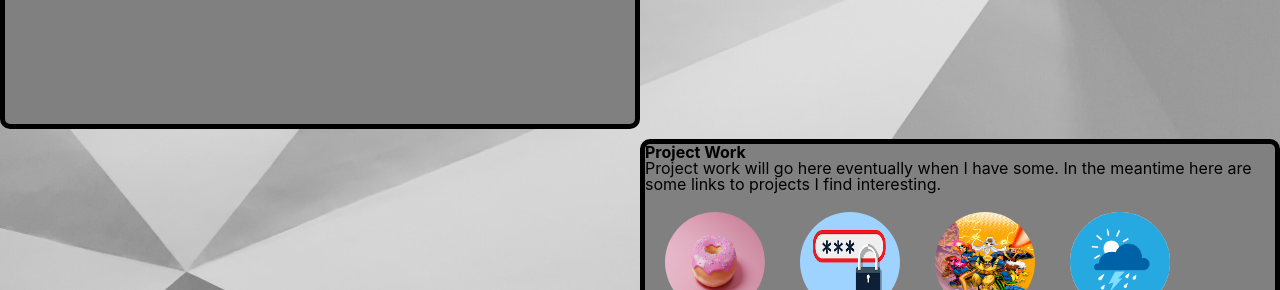
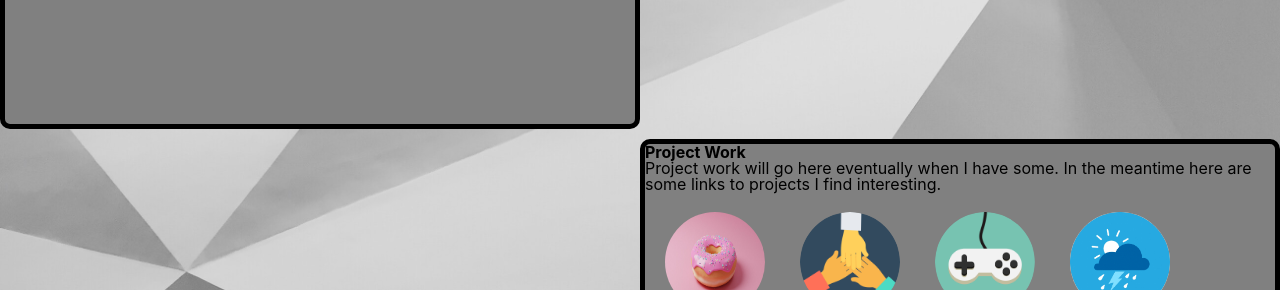
Before and after one commit to Victorini1/myportfololio, a plain HTML site: page index.html in a window 1280 px wide. Shown: the part 931-1221 px from the top of the page. Drawn offline with Linux system fonts and the light colour scheme.

Commit message:
updated links with new projects

```diff
--- a/index.html
+++ b/index.html
@@ -57,8 +57,8 @@
                 <div class="content">
                     <ul>
                         <li><a href="https://github.com/wulfsounds/g3p-junkfood" target="_blank" ><img src="./assets/images/donut.jpg" alt="pink glazed donut"></a></li>
-                        <li><a href="https://github.com/Victorini1/PasswordGenerator" target="_blank"><img src="./assets/images/password.png" alt="password with lock"></a></li>
-                        <li><a href="https://github.com/Victorini1/Online_Quiz" target="_blank"><img src="./assets/images/background_image.jpg" alt="90s xmen poster"></a></li>
+                        <li><a href="https://github.com/Victorini1/Team_Generator" target="_blank"><img src="./assets/images/team generator.png" alt="password with lock"></a></li>
+                        <li><a href="htthttps://github.com/ksjefferies/project-2" target="_blank"><img src="./assets/images/Video-Game-Controller-Icon-IDV-green.svg.png" alt="90s xmen poster"></a></li>
                         <li><a href="https://github.com/Victorini1/Weather_Dashboard" target="_blank"><img src="./assets/images/weather.jpg" alt="weather icon"></a></li>
                     </ul>
                 </div>
@@ -70,7 +70,7 @@
             <div class="content">
                 <ul>
                     <li><a href="mailto:Victor@gmail.com"><img src="./assets/images/gmail.png"></a></li>
-                    <li><a href="https://www.linkedin.com/in/victor-kennedy5/" target="_blank"><img src="./assets/images/linkedin.png"</a></li>
+                    <li><a href="https://www.linkedin.com/in/victor-kennedy5/" target="_blank"><img src="./assets/images/linkedin.png"></a></li>
                     <li><a href="https://github.com/Victorini1" target="_blank"><img src="./assets/images/github.png"></a></li>
                 </ul>
             </div>
```
Also changed, not shown: assets/images/Video-Game-Controller-Icon-IDV-green.svg.png (added), assets/images/team generator.png (added).
